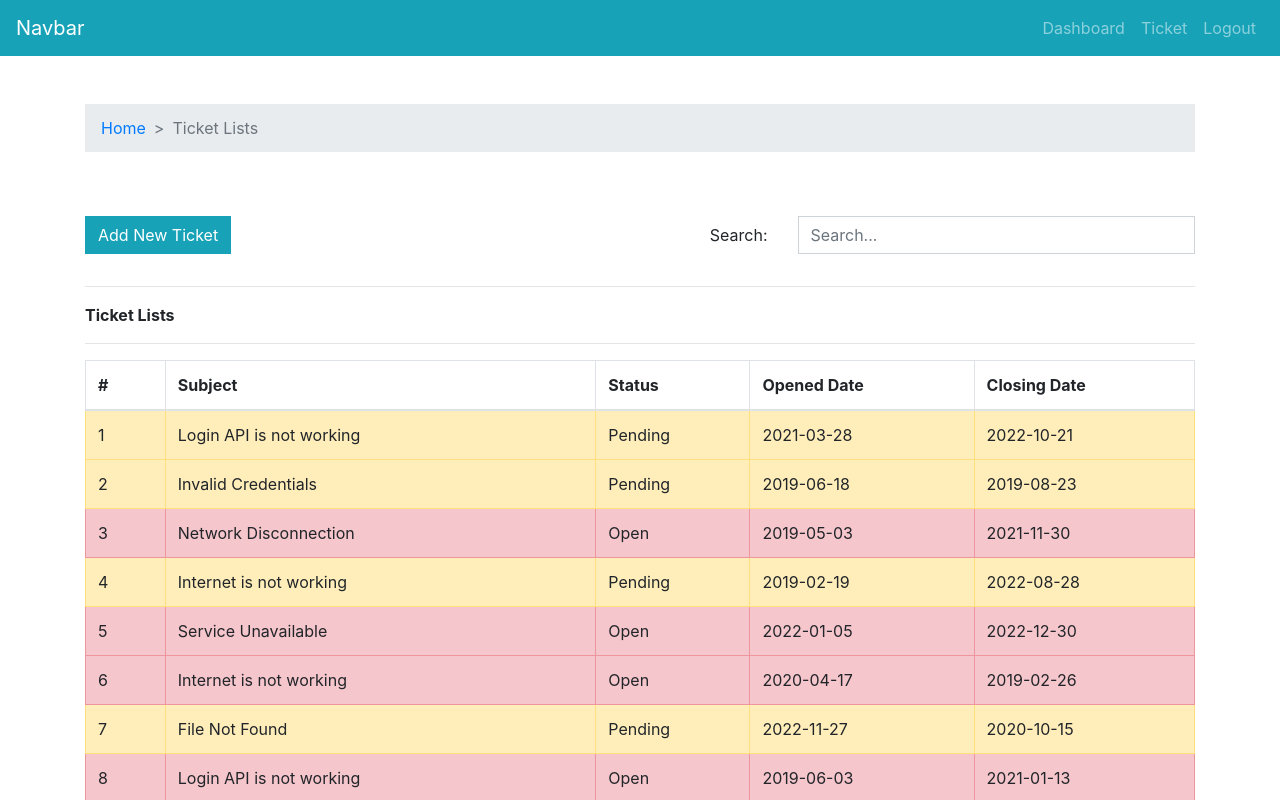
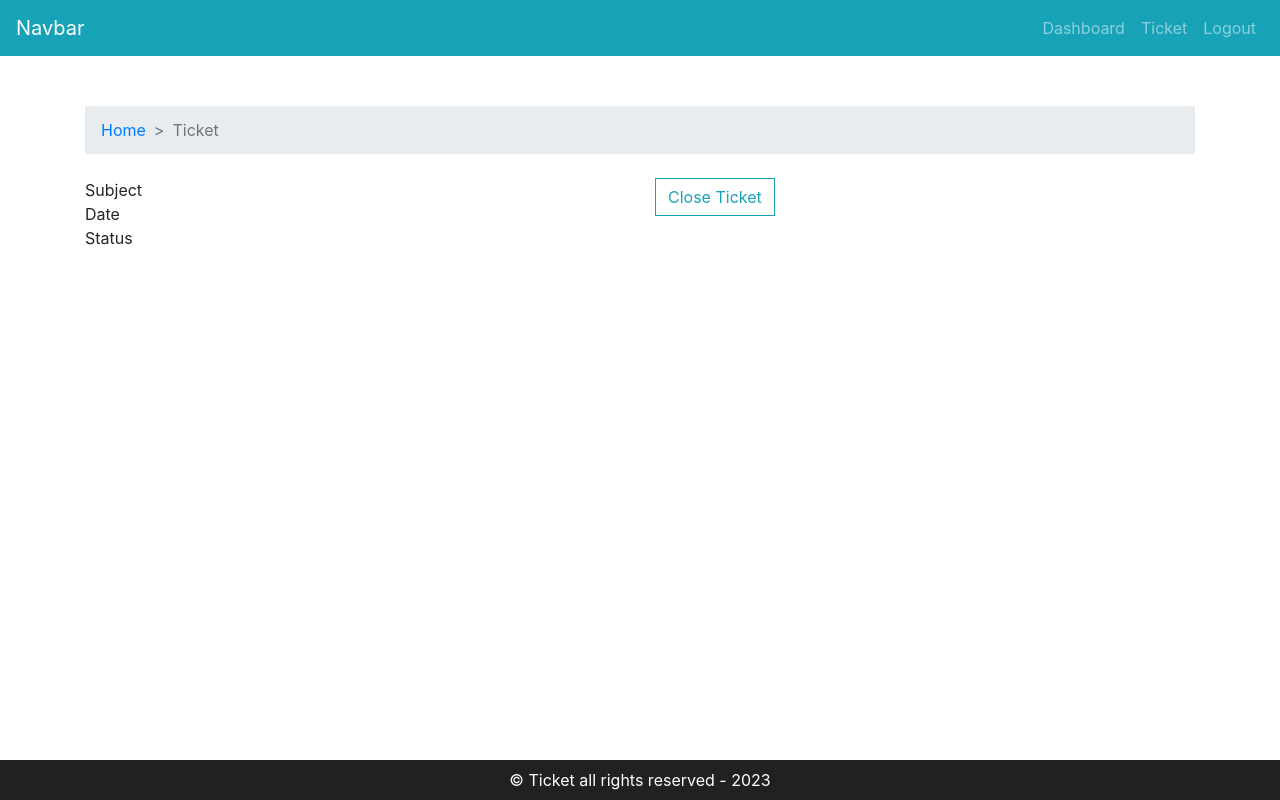
Before and after one commit to navneetguptacse/crm-ticket-system, a React (Create React App) app: page / in a window 1280 px wide. Shown: the top 800 px of the page. Built offline with nearby package versions, Linux system fonts and the light colour scheme.

Commit message:
.btn-style

```diff
--- a/src/App.css
+++ b/src/App.css
@@ -38,3 +38,7 @@
 .navbar-toggler.collapsed {
   border-radius: 0 !important;
 }
+
+.btn {
+  border-radius: 0 !important;
+}
--- a/src/App.js
+++ b/src/App.js
@@ -1,6 +1,7 @@
 import "./App.css";
 import { Default } from "./layout/default";
-import { TicketLists } from "./pages/ticket-listing/ticketlists.page";
+// import { TicketLists } from "./pages/ticket-listing/ticketlists.page";
+import { Ticket } from "./pages/ticket/ticket.page";
 // import { Dashboard } from "./pages/dashboard/dashboard.page";
 // import { AddTicket } from "./pages/new-ticket/addticket.page";
 // import { Entry } from './pages/entry/entry.page';
@@ -12,7 +13,8 @@ function App() {
       <Default>
         {/* <Dashboard /> */}
         {/* <AddTicket /> */}
-        <TicketLists />
+        {/* <TicketLists /> */}
+        <Ticket />
       </Default>
     </div>
   );
--- a/src/components/addticket-from/addticket.comp.js
+++ b/src/components/addticket-from/addticket.comp.js
@@ -62,7 +62,7 @@ export const AddTicketForm = ({
             required
           />
         </Form.Group>
-        <Button type="submit" variant="info" className="br-0" block>
+        <Button type="submit" variant="info" block>
           Submit
         </Button>
       </Form>
--- a/src/components/login/login.comp.js
+++ b/src/components/login/login.comp.js
@@ -44,9 +44,9 @@ export const Login = ({
                   />
                 </Form.Group>
                 <Form.Group controlId="formBasicCheckbox">
-                  <Form.Check type="checkbox" label="Check me out" />
+                  <Form.Check type="checkbox" label="Remember me" />
                 </Form.Group>
-                <Button variant="info" type="submit" className="br-0">
+                <Button variant="info" type="submit">
                   Login
                 </Button>
               </Form.Group>
--- a/src/components/reset/reset.comp.js
+++ b/src/components/reset/reset.comp.js
@@ -26,7 +26,7 @@ export const Reset = ({ handleOnChange, handleOnResetSubmit, formSwitcher, email
                   We'll never share your email with anyone else.
                 </Form.Text>
 
-                <Button variant="info" type="submit" className="br-0">
+                <Button variant="info" type="submit">
                   Reset
                 </Button>
               </Form.Group>
--- a/src/pages/dashboard/dashboard.page.js
+++ b/src/pages/dashboard/dashboard.page.js
@@ -16,7 +16,7 @@ export const Dashboard = () => {
         </Row>
         <Row>
           <Col className="text-center my-5">
-            <Button variant="info" type="submit" className="br-0">
+            <Button variant="info" type="submit">
               <div>
                 <img
                   src="https://img.icons8.com/ios/60/ffffff/plus.png"
--- a/src/pages/ticket-listing/ticketlists.page.js
+++ b/src/pages/ticket-listing/ticketlists.page.js
@@ -35,7 +35,7 @@ export const TicketLists = () => {
       </Row>
       <Row className="mt-5">
         <Col>
-          <Button variant="info" className="br-0">
+          <Button variant="info">
             Add New Ticket
           </Button>
         </Col>
--- /dev/null
+++ b/src/pages/ticket/ticket.page.js
@@ -0,0 +1,25 @@
+import React from "react";
+import { Container, Row, Col, Button } from "react-bootstrap";
+import { PageBreadcrumb } from "../../components/breadcrumb/breadcrumb.comp";
+
+export const Ticket = () => {
+  return (
+    <Container>
+      <Row className="mt-5 mb-2">
+        <Col>
+          <PageBreadcrumb page="Ticket" />
+        </Col>
+      </Row>
+      <Row>
+        <Col>
+          <div className="subject">Subject</div>
+          <div className="date">Date</div>
+          <div className="status">Status</div>
+        </Col>
+        <Col>
+          <Button variant="outline-info">Close Ticket</Button>
+        </Col>
+      </Row>
+    </Container>
+  );
+};
```
